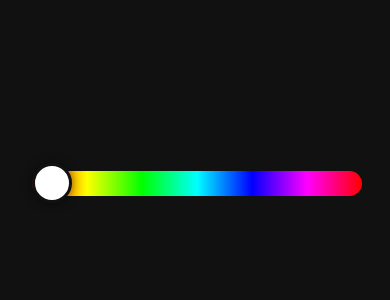
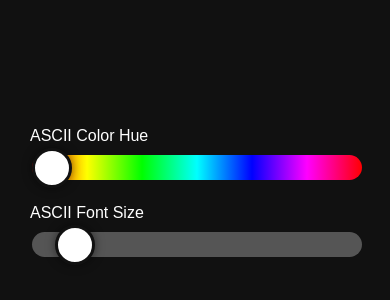
Before and after one commit to rubenlydius/web-rtc, a website: page public/sender.html in a window 390 px wide. Shown: the part 238-538 px from the top of the page. Drawn offline with nearby package versions, Linux system fonts and the light colour scheme.

Commit message:
added slider to adjust font size from phone

```diff
--- a/index.js
+++ b/index.js
@@ -46,6 +46,10 @@ io.on('connection', socket => {
   socket.on('update_color', (to, hue) => {
     // Send the color value to the specific laptop
     socket.to(to).emit('update_color', hue);
-});
+  });
+
+  socket.on('update_size', (to, size) => {
+    socket.to(to).emit('update_size', size);
+  });
 
 });
--- a/public/sender.html
+++ b/public/sender.html
@@ -50,6 +50,37 @@
             box-shadow: 0 0 10px rgba(0, 0, 0, 0.5);
         }
 
+
+        /* Add labels so you know which slider is which */
+        label {
+            color: white;
+            font-family: sans-serif;
+            display: block;
+            margin-bottom: 8px;
+            margin-top: 20px;
+        }
+
+        #sizeSlider {
+            -webkit-appearance: none;
+            width: 100%;
+            height: 25px;
+            border-radius: 15px;
+            background: #555; /* Neutral background for size */
+            outline: none;
+        }
+
+        #sizeSlider::-webkit-slider-thumb {
+            -webkit-appearance: none;
+            appearance: none;
+            width: 40px;
+            height: 40px;
+            background: white;
+            border-radius: 50%;
+            border: 3px solid #111;
+            cursor: pointer;
+            box-shadow: 0 0 10px rgba(0, 0, 0, 0.5);
+        }
+
         </style>
 </head>
 
@@ -58,7 +89,11 @@
     <video id="myCamera" playsinline autoplay muted></video>
 
     <div class="slider-container">
+        <label for="hueSlider">ASCII Color Hue</label>
         <input type="range" id="hueSlider" min="0" max="360" value="0">
+
+        <label for="sizeSlider">ASCII Font Size</label>
+        <input type="range" id="sizeSlider" min="5" max="30" value="7">
     </div>
 
     <script src="/socket.io/socket.io.js"></script>
@@ -108,10 +143,17 @@
                 socket.on('connect', () => {
                     console.log("Connected to server, initiating call to:", receiverId);
 
-                const slider = document.getElementById('hueSlider');
-                slider.addEventListener('input', () => {
+                    const hueSlider = document.getElementById('hueSlider');
+                    hueSlider.addEventListener('input', () => {
                         // Send the hue value to the specific receiverId
-                    socket.emit('update_color', receiverId, slider.value);
+                        socket.emit('update_color', receiverId, hueSlider.value);
+                    });
+
+                    // Add this specific block for your new slider:
+                    const sizeSlider = document.getElementById('sizeSlider');
+                    sizeSlider.addEventListener('input', () => {
+                        // Send the font size value to the specific receiverId
+                        socket.emit('update_size', receiverId, sizeSlider.value);
                     });
 
                     callPeer(receiverId);
```
Also changed, not shown: public/receiver.html (+12 -6 lines), README.md. Lines whose indentation alone changed are shown as unchanged.
